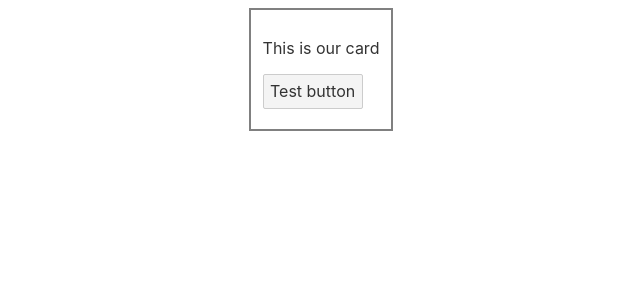
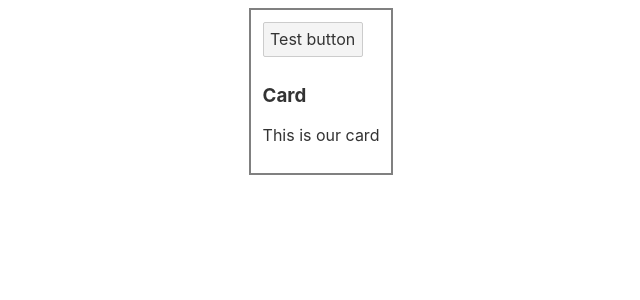
Before and after one commit to markpackham/more-svelte-learning, a Svelte app: page / in a window 1280 px wide. Shown: the top 300 px of the page, without its empty margins (319-959 px from the left). Built offline with nearby package versions, Linux system fonts and the light colour scheme.

Commit message:
use slot name to change html output order
https://youtu.be/0I_B6o2RX5A?t=3612

```diff
--- a/src/App.svelte
+++ b/src/App.svelte
@@ -4,8 +4,11 @@ import Card from "./Card.svelte"
 
 <main>
 <Card>
-	<p>This is our card</p>
-	<button>Test button</button>
+	<div>
+		<h3>Card</h3>
+		<p>This is our card</p>
+	</div>
+	<button slot="button">Test button</button>
 </Card>
 </main>
 
--- a/src/Card.svelte
+++ b/src/Card.svelte
@@ -1,6 +1,7 @@
 <script></script>
 
 <div class="card">
+    <slot name="button"/>
     <slot></slot>
 </div>
 
```
